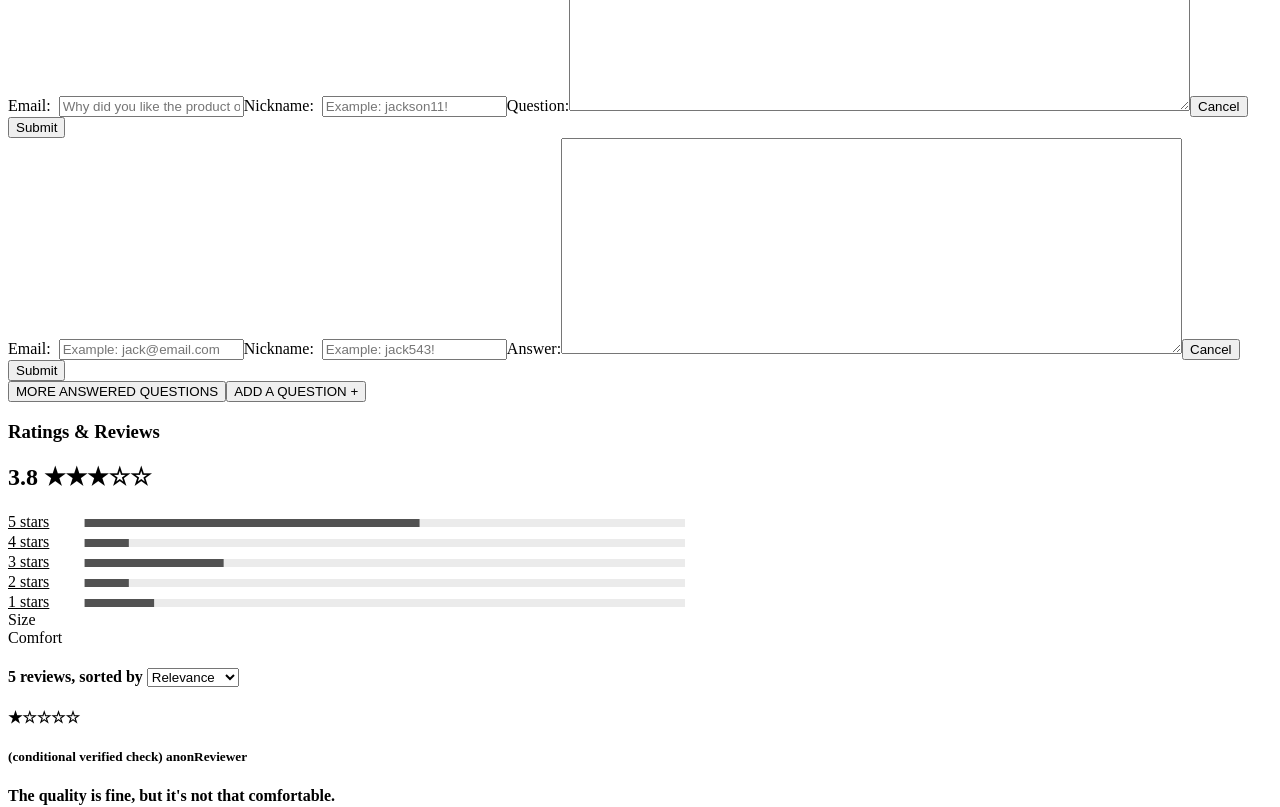
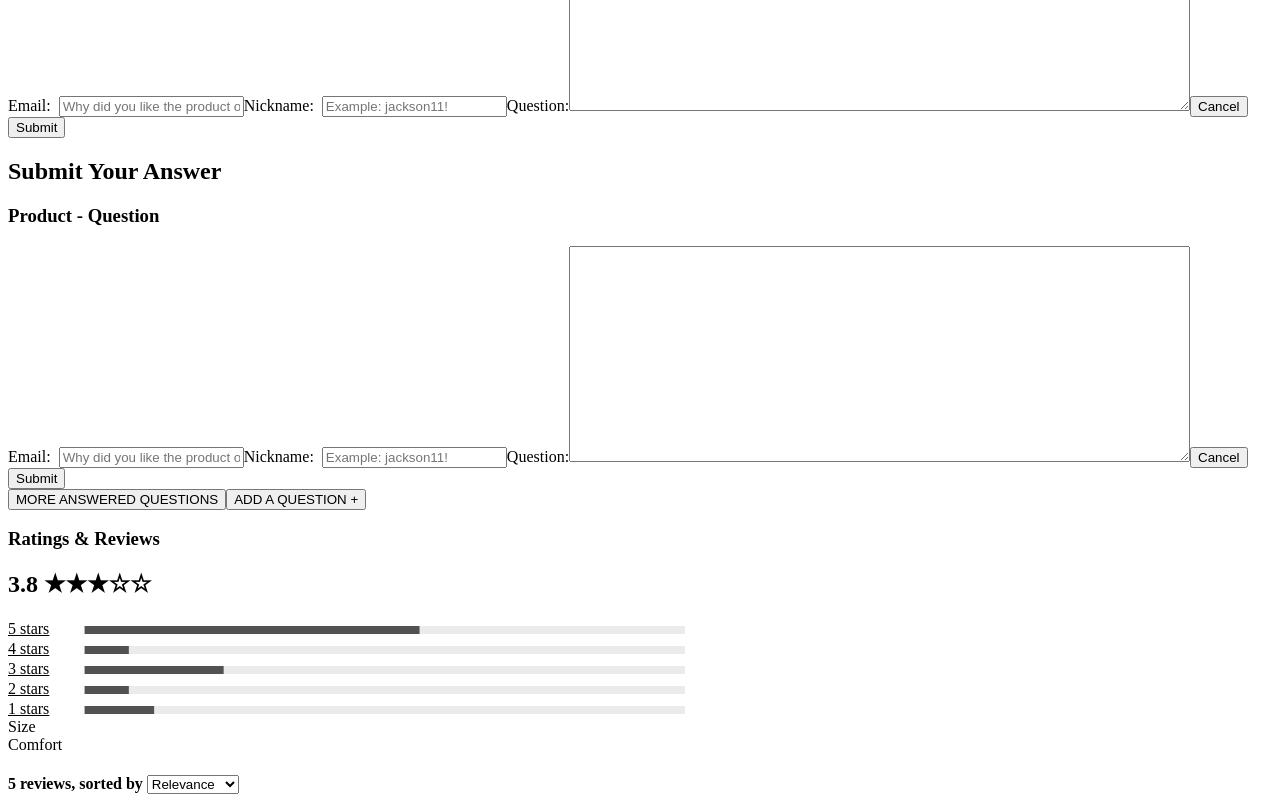
Before and after one commit to Ari-Design/Modern-Shopping-Site, a React app: page / in a window 1280 px wide. Shown: the part 3600-4407 px from the top of the page. Built offline with nearby package versions, Linux system fonts and the light colour scheme; the HTML template or start-up script is replaced by a standard one.

Commit message:
Udated CSS for Submit Answer form

```diff
--- a/client/src/shared/forms/AnswerForm.jsx
+++ b/client/src/shared/forms/AnswerForm.jsx
@@ -36,18 +36,20 @@ class AnswerForm extends React.Component {
 
   render() {
     return (
-      <div>
-        <form className="answer_form"onSubmit={this.handleSubmit}>
+      <div className="answer_form">
+      <form onSubmit={this.handleSubmit}>
+        <h2 className="answer_form_header">Submit Your Answer</h2>
+        <h3 className="answer-form_subheader">Product - Question</h3>
         <label className="a_email_label">
           Email:&nbsp;&nbsp;
           <input
             className="a_email_input"
             type="email"
+            maxLength="60"
+            placeholder="Why did you like the product or not?"
             name="email"
-              placeholder="Example: jack@email.com"
             value={this.state.email}
             onChange={this.handleChange}
-              required
           />
         </label>
         <label className="a_nickname_label">
@@ -55,15 +57,15 @@ class AnswerForm extends React.Component {
           <input
             className="a_nickname_input"
             type="text"
+            maxLength="60"
+            placeholder="Example: jackson11!"
             name="nickname"
-              placeholder="Example: jack543!"
             value={this.state.nickname}
             onChange={this.handleChange}
-              required
           />
         </label>
         <label className="a_input_label">
-            Answer:
+          Question:
           <textarea
             className="answer_input"
             cols="75"
```
Also changed, not shown: 1 other file (tests, documents, lock files or other folders). Lines whose indentation alone changed are shown as unchanged.
